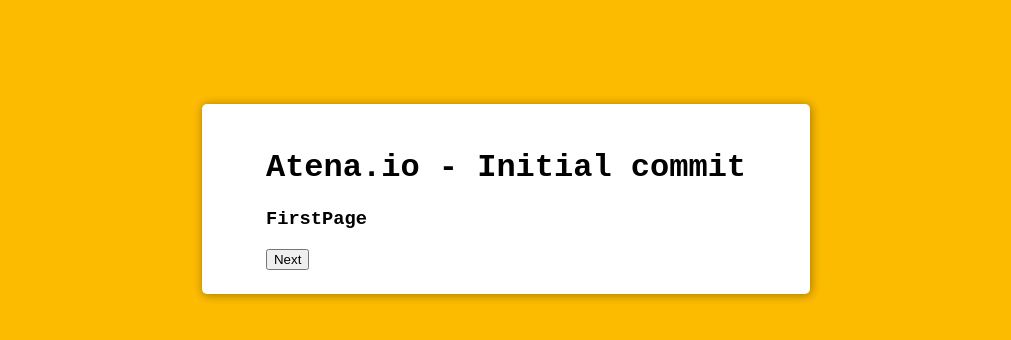
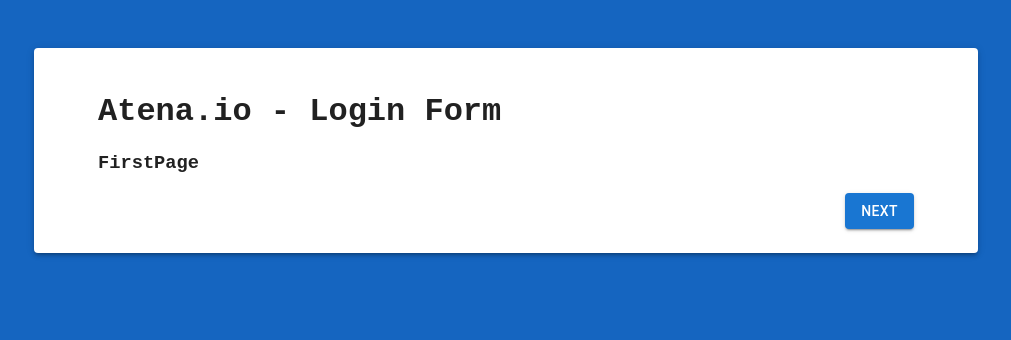
Before and after one commit to lucianowayand/atena-react-front, a React (Create React App) app: page / in a window 1280 px wide. Shown: the top 340 px of the page, without its empty margins (134-1145 px from the left). Built offline with nearby package versions, Linux system fonts and the light colour scheme; the HTML template or start-up script is replaced by a standard one.

Commit message:
page sorting componentization

```diff
--- a/public/index.html
+++ b/public/index.html
@@ -7,9 +7,6 @@
   </head>
 
   <body>
-    <div id="root">
-
-    </div>
-
+    <div id="root"></div>
   </body>
 </html>
--- a/src/App.js
+++ b/src/App.js
@@ -1,39 +1,12 @@
-import { useState } from "react";
-import FirstPage from "./components/FirstPage";
-import SecondPage from "./components/SecondPage";
-import ThirdPage from "./components/ThirdPage";
+import PageSorter from "./components/PageSorter";
+import { Paper } from "@mui/material";
 
 export default function App() {
-  const [currentComponent, setComponent] = useState('FirstPage')
+  return (
+    <Paper elevation={3} className="login-form">
+      <h1>Atena.io - Login Form</h1>
+      <PageSorter/>
+    </Paper>
 
-  function dynamicRendering() {
-    if (currentComponent == 'FirstPage') {
-      setComponent('SecondPage')
-
-    } else if (currentComponent == 'SecondPage') {
-      setComponent('ThirdPage')
-    }
-    else if (currentComponent == 'ThirdPage') {
-      setComponent('FirstPage')
-    }
-  }
-
-  return (
-    <div className="login-form">
-      <h1>Atena.io - Initial commit</h1>
-
-      {currentComponent == 'FirstPage' ?
-        <FirstPage/>
-        : null}
-      {currentComponent == 'SecondPage' ?
-        <SecondPage/>
-        : null}
-      {currentComponent == 'ThirdPage' ?
-        <ThirdPage/>
-        : null}
-
-      <button onClick={dynamicRendering}>Next</button>
-
-    </div>
   );
 }
--- /dev/null
+++ b/src/components/PageSorter.js
@@ -0,0 +1,40 @@
+import { useState } from "react";
+import { Button, Box } from "@mui/material";
+
+import FirstPage from "./FirstPage";
+import SecondPage from "./SecondPage";
+import ThirdPage from "./ThirdPage";
+
+export default function PageSorter(){
+    const [currentComponent, setComponent] = useState('FirstPage')
+
+    function dynamicRendering() {
+        if (currentComponent === 'FirstPage') {
+        setComponent('SecondPage')
+
+        } else if (currentComponent === 'SecondPage') {
+        setComponent('ThirdPage')
+        }
+        else if (currentComponent === 'ThirdPage') {
+        setComponent('FirstPage')
+        }
+    }
+
+    return(
+        <>
+        {currentComponent === 'FirstPage' ?
+            <FirstPage/>
+            : null}
+        {currentComponent === 'SecondPage' ?
+            <SecondPage/>
+            : null}
+        {currentComponent === 'ThirdPage' ?
+            <ThirdPage/>
+            : null}
+        <Box sx={{display:'flex', justifyContent:'flex-end'}}>
+            <Button onClick={dynamicRendering} variant='contained'>Next</Button>
+        </Box>
+
+        </>
+    )
+}
--- a/src/index.css
+++ b/src/index.css
@@ -1,15 +1,18 @@
+:root{
+  --primaryDark: #1565c0;
+}
+
 body{
-  display: flex;
-  justify-content: center;
-  background-color: #fdbb00;
   font-family: 'Courier New', Courier, monospace;
+  background-color: var(--primaryDark);
+  height: 100%;
+  display: 'flex';
+  justify-content:'center';
 }
 
 .login-form{
-  margin-top: 6em;
+  margin: 3em 10em;
   padding: 1.5em 4em;
   border-radius: 5px;
-  background-color: white;
-  box-shadow: 1px 1px 10px 1px #0000004f;
 
 }
```
